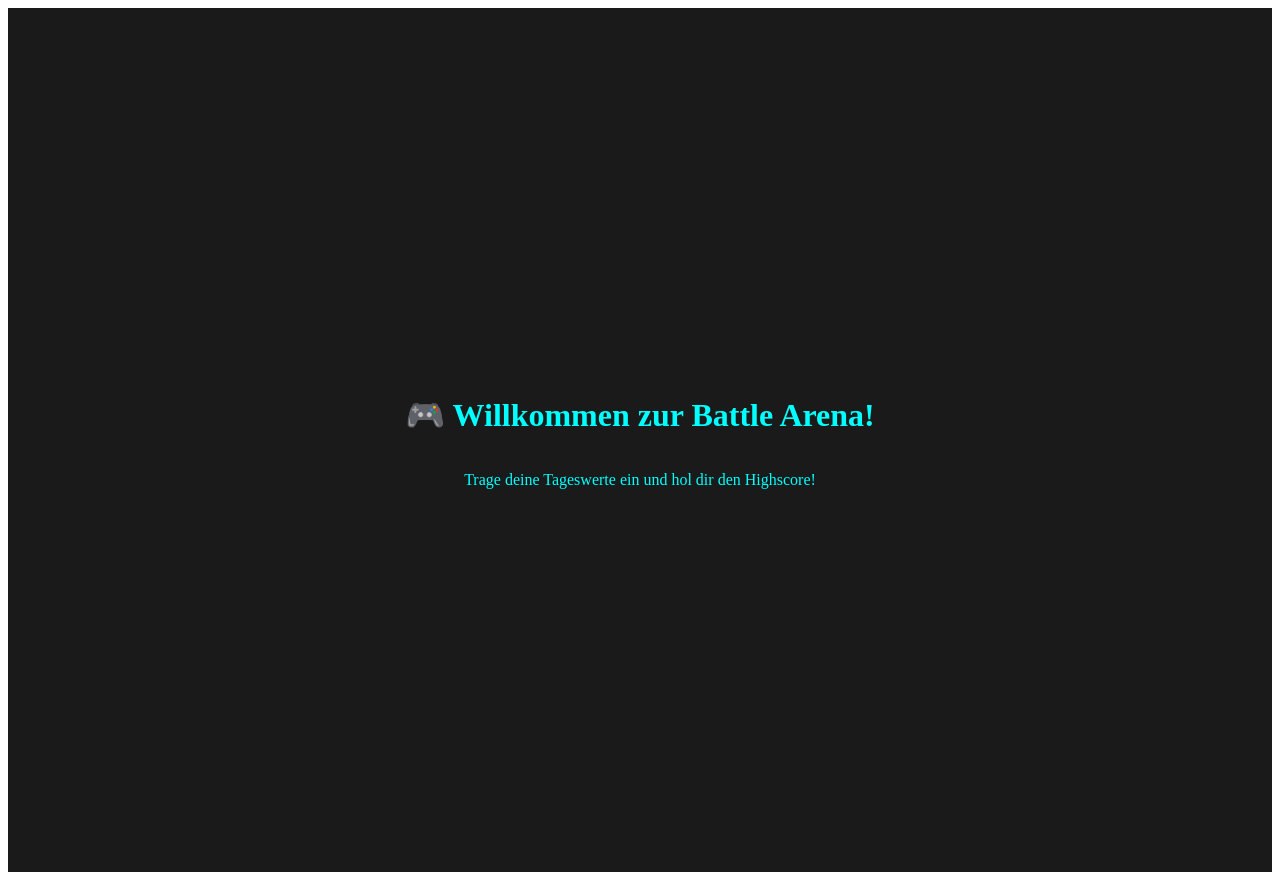
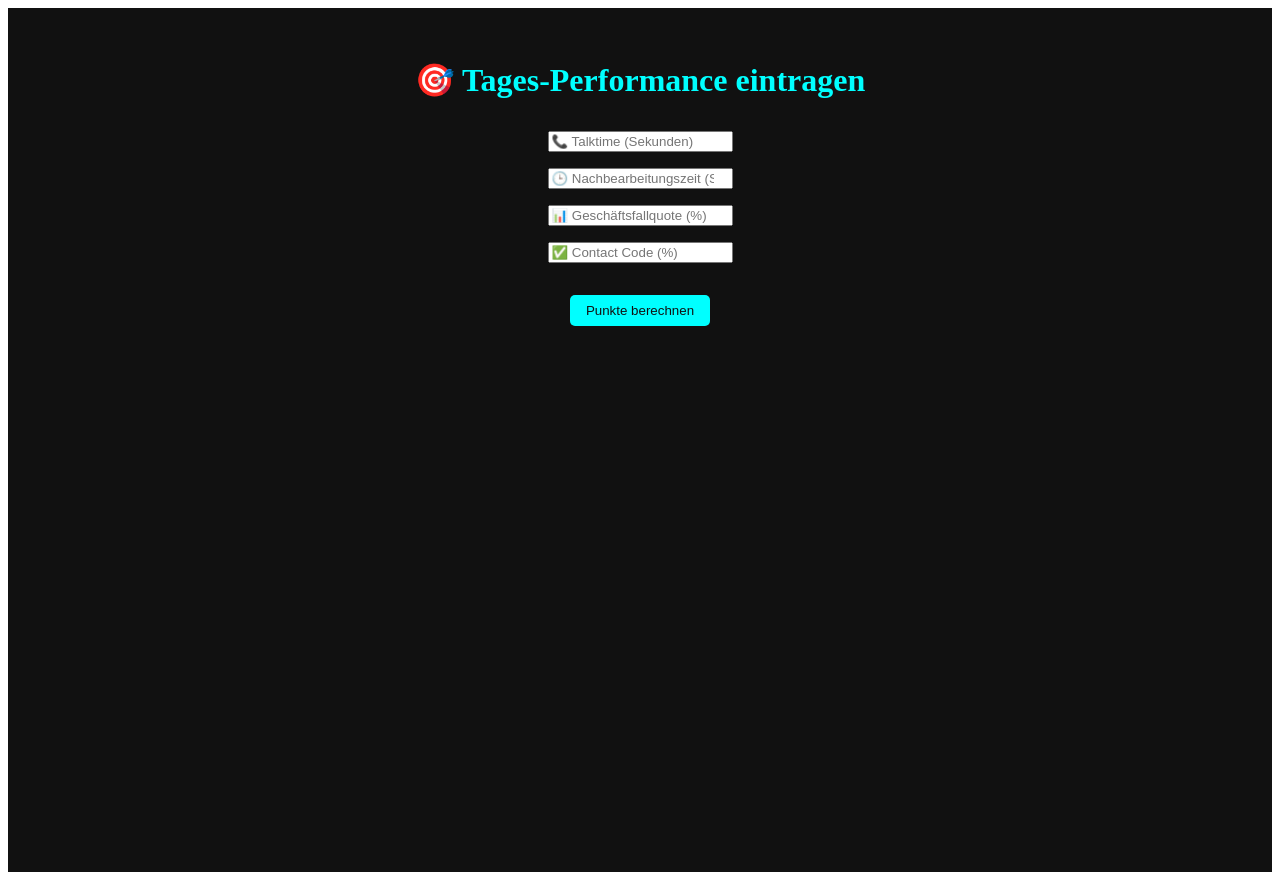
Before and after one commit to PrismaKiara/retro-call-battle, a Next.js app: page /battle in a window 1280 px wide. Built offline with nearby package versions, Linux system fonts and the light colour scheme.

Commit message:
Add files via upload

```diff
--- a/pages/battle.js
+++ b/pages/battle.js
@@ -1,19 +1,107 @@
+
+import { useState } from 'react';
+
 export default function Battle() {
+  const [talktime, setTalktime] = useState('');
+  const [aht, setAht] = useState('');
+  const [businesscase, setBusinesscase] = useState('');
+  const [contactcode, setContactcode] = useState('');
+  const [points, setPoints] = useState(null);
+
+  const calculatePoints = () => {
+    let total = 0;
+
+    // Talktime <= 340 sec = 2 pts, <= 374 sec = 1 pt
+    const tt = parseFloat(talktime);
+    if (tt <= 340) total += 2;
+    else if (tt <= 374) total += 1;
+
+    // AHT <= 20 sec = 2 pts, <= 22 sec = 1 pt
+    const a = parseFloat(aht);
+    if (a <= 20) total += 2;
+    else if (a <= 22) total += 1;
+
+    // Business case >= 85% = 2 pts, >= 76.5% = 1 pt
+    const bc = parseFloat(businesscase);
+    if (bc >= 85) total += 2;
+    else if (bc >= 76.5) total += 1;
+
+    // Contact code >= 85% = 2 pts, >= 76.5% = 1 pt
+    const cc = parseFloat(contactcode);
+    if (cc >= 85) total += 2;
+    else if (cc >= 76.5) total += 1;
+
+    setPoints(total);
+  };
+
   return (
     <div style={{
-      display: 'flex',
-      flexDirection: 'column',
-      alignItems: 'center',
-      justifyContent: 'center',
-      height: '100vh',
-      backgroundColor: '#1a1a1a',
+      backgroundColor: '#111',
       color: '#00ffff',
       fontFamily: 'Press Start 2P, monospace',
-      textAlign: 'center',
-      padding: '2rem'
+      minHeight: '100vh',
+      padding: '2rem',
+      textAlign: 'center'
     }}>
-      <h1>🎮 Willkommen zur Battle Arena!</h1>
-      <p>Trage deine Tageswerte ein und hol dir den Highscore!</p>
+      <h1>🎯 Tages-Performance eintragen</h1>
+
+      <form onSubmit={(e) => { e.preventDefault(); calculatePoints(); }} style={{
+        display: 'flex',
+        flexDirection: 'column',
+        alignItems: 'center',
+        gap: '1rem',
+        marginTop: '2rem'
+      }}>
+        <input
+          type="number"
+          step="0.01"
+          placeholder="📞 Talktime (Sekunden)"
+          value={talktime}
+          onChange={(e) => setTalktime(e.target.value)}
+          required
+        />
+        <input
+          type="number"
+          step="0.01"
+          placeholder="🕒 Nachbearbeitungszeit (Sekunden)"
+          value={aht}
+          onChange={(e) => setAht(e.target.value)}
+          required
+        />
+        <input
+          type="number"
+          step="0.01"
+          placeholder="📊 Geschäftsfallquote (%)"
+          value={businesscase}
+          onChange={(e) => setBusinesscase(e.target.value)}
+          required
+        />
+        <input
+          type="number"
+          step="0.01"
+          placeholder="✅ Contact Code (%)"
+          value={contactcode}
+          onChange={(e) => setContactcode(e.target.value)}
+          required
+        />
+        <button type="submit" style={{
+          padding: '0.5rem 1rem',
+          marginTop: '1rem',
+          backgroundColor: '#00ffff',
+          color: '#111',
+          border: 'none',
+          borderRadius: '5px',
+          cursor: 'pointer'
+        }}>
+          Punkte berechnen
+        </button>
+      </form>
+
+      {points !== null && (
+        <div style={{ marginTop: '2rem', fontSize: '1rem' }}>
+          <p>🏆 Deine Punktzahl heute: <strong>{points} Punkte</strong></p>
+        </div>
+      )}
     </div>
   );
 }
```
